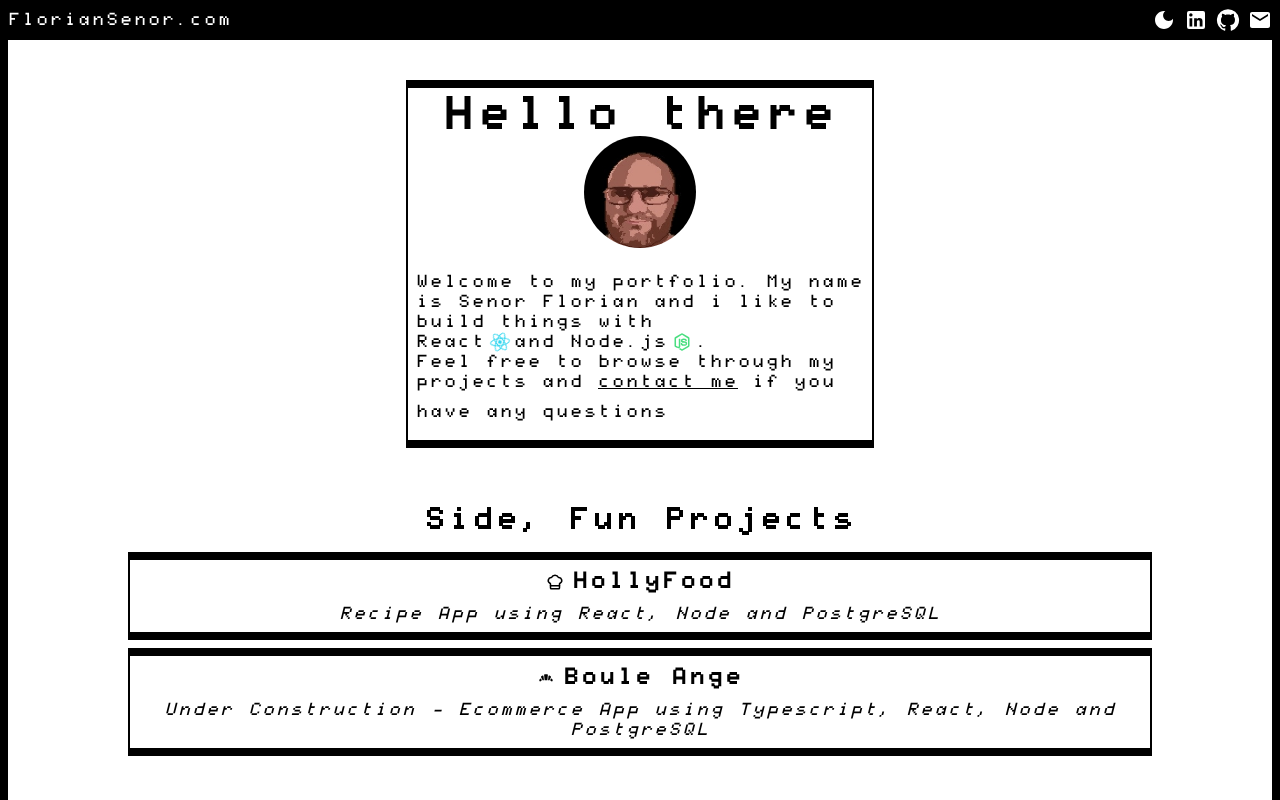
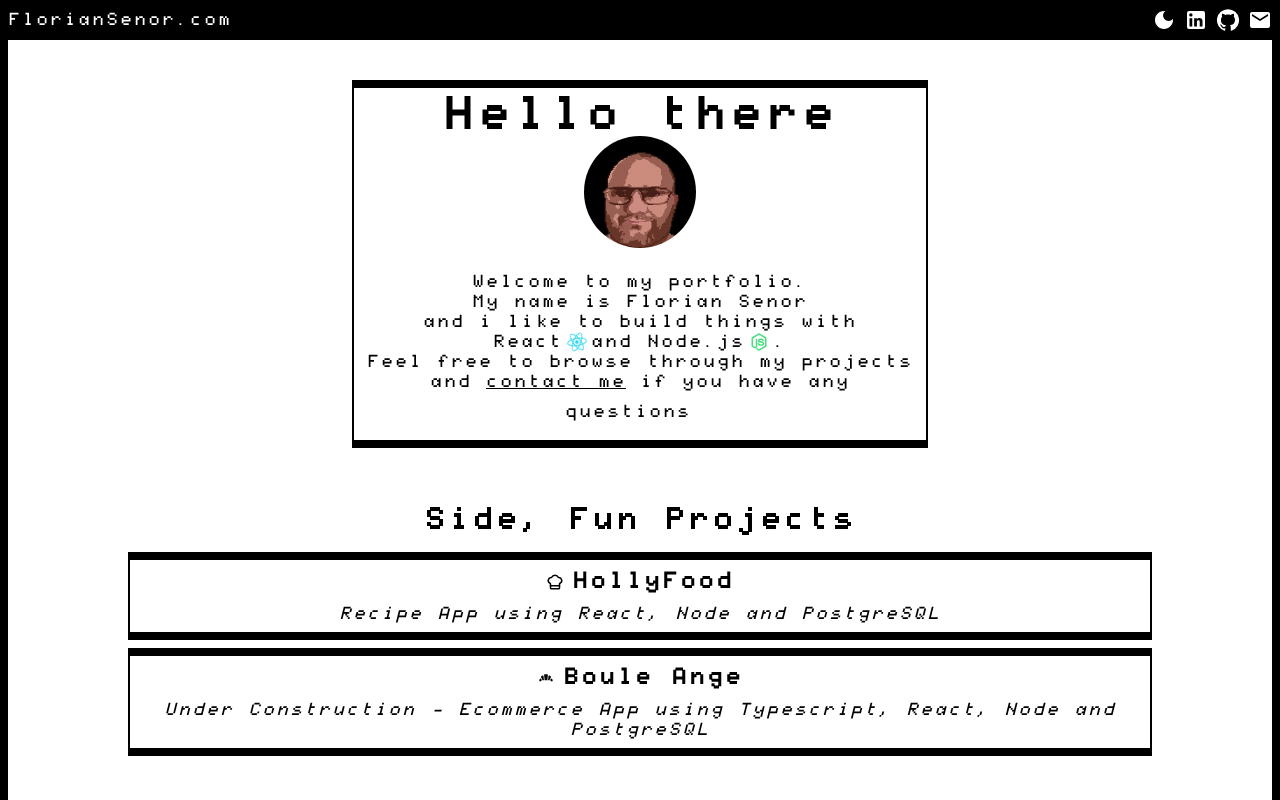
Before and after one commit to FloSenOclock/Portfolio, a React (Vite) app: page / in a window 1280 px wide. Shown: the top 800 px of the page. Built offline with nearby package versions, Linux system fonts and the light colour scheme.

Commit message:
mise en page hero

```diff
--- a/src/components/Hero/index.jsx
+++ b/src/components/Hero/index.jsx
@@ -5,17 +5,17 @@ const Hero = () => {
   return (
     <div className="flex justify-center pt-8">
       <div className=" border-x-2 border-y-8 border-light-border dark:border-dark-border  m-2 max-w-xl flex p-2 text-center ">
-        <div className="max-w-md ">
+        <div>
           <h1 className="text-4xl font-bold">Hello there</h1>
           <img
             className="rounded-full size-28 mx-auto mb-4"
             src="/images/pixelCV.jpg"
             alt="Senor Florian Picture"
           />
-          <p className="py-2 text-left text-sm">
-            Welcome to my portfolio. My name is Senor Florian and i like to
-            build things with
-            <span className="flex items-center">
+          <p className="py-2 text-left text-sm text-center">
+            Welcome to my portfolio. <br />
+            My name is Florian Senor <br /> and i like to build things with{" "}
+            <span className="flex items-center justify-center ">
               React
               <FaReact className="text-xl text-cyan-400 mx-1 animate-[spin_5s_linear_infinite]" />
               and Node.js{" "}
@@ -25,7 +25,7 @@ const Hero = () => {
             <a className="underline" href="mailto:floriansenor@gmail.com">
               contact me
             </a>{" "}
-            if you have any questions{" "}
+            if you have any questions
             <span className="animate-[ping_1.5s_ease-in-out_infinite] font-bold text-2xl">
               .
             </span>
```
